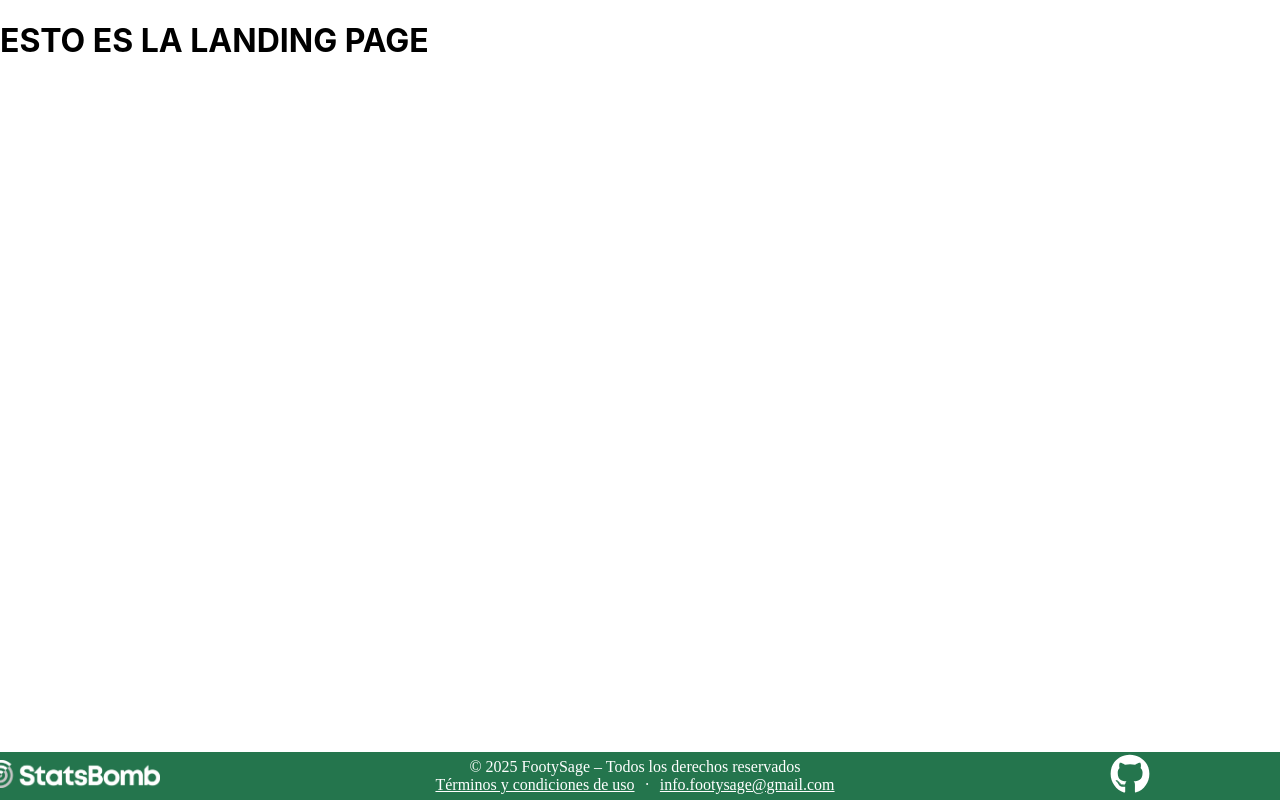
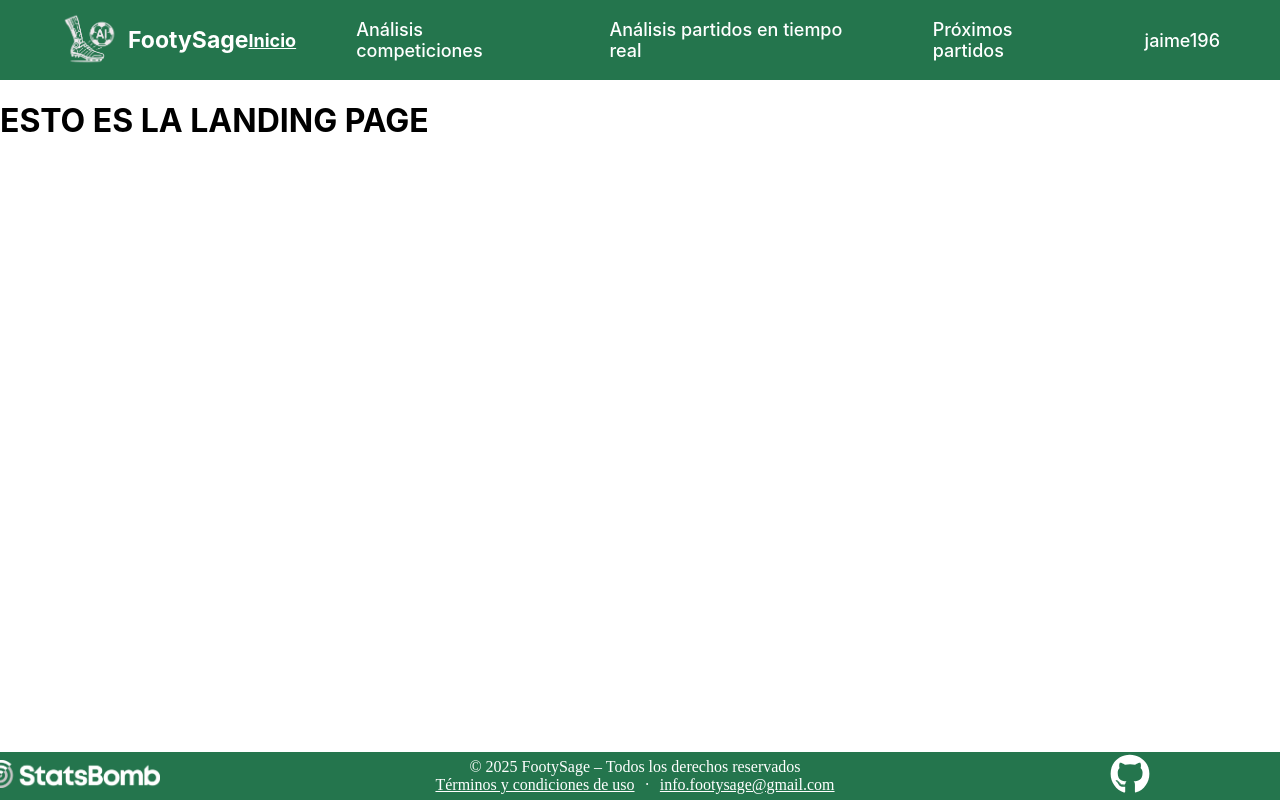
Before and after one commit to Jaime-Linares/FootySage, a React (Create React App) app in the folder frontend/: page / in a window 1280 px wide. Built offline with nearby package versions, Linux system fonts and the light colour scheme.

Commit message:
feat: add navbar component

```diff
--- a/frontend/src/App.jsx
+++ b/frontend/src/App.jsx
@@ -4,12 +4,14 @@ import Footer from './components/Footer';
 import Check from './views/Check/Check';
 import LandingPage from './views/LandingPage/LandingPage';
 import Home from './views/Home/Home';
+import Navbar from './components/Navbar';
 
 
 const App = () => {
   return (
     <Router>
       <div style={{ minHeight: '100vh', display: 'flex', flexDirection: 'column' }}>
+        <Navbar isLoggedIn={true} username="jaime196" />
         <div style={{ flex: 1 }}>
           <Routes>
             <Route path="/" element={<LandingPage />} />
--- /dev/null
+++ b/frontend/src/components/Navbar.jsx
@@ -0,0 +1,81 @@
+import React from 'react';
+import { Link } from 'react-router-dom';
+import PropTypes from 'prop-types';
+import Logo from './Logo';
+
+
+const Navbar = ({ isLoggedIn = false, username = '' }) => {
+  const navStyle = {
+    backgroundColor: 'var(--color-green)',
+    color: '#fff',
+    fontFamily: 'var(--font-family-base)',
+    fontSize: '15px',
+    padding: '10px 30px',
+    display: 'flex',
+    alignItems: 'center',
+    justifyContent: 'space-between',
+  };
+
+  const leftStyle = {
+    display: 'flex',
+    alignItems: 'center',
+    gap: '8px',
+    textDecoration: 'none',
+    color: 'inherit',
+    marginLeft: '30px',
+  };
+
+  const rightStyle = {
+    display: 'flex',
+    gap: '60px',
+    alignItems: 'center',
+    marginRight: '30px',
+  };
+
+  const linkStyle = {
+    color: '#fff',
+    textDecoration: 'none',
+    fontWeight: 500,
+    fontSize: '18px',
+  };
+
+  const activeLinkStyle = {
+    ...linkStyle,
+    textDecoration: 'underline',
+    fontWeight: 'bold',
+  };
+
+  return (
+    <div style={navStyle}>
+      <Link to="/" style={leftStyle}>
+        <Logo variant="footysage_white" width="60px" height="60px" />
+        <span style={{ fontWeight: 'bold', fontSize: '23px' }}>FootySage</span>
+      </Link>
+
+      <div style={rightStyle}>
+        {isLoggedIn ? (
+          <>
+            <Link to="/home" style={activeLinkStyle}>Inicio</Link>
+            <Link to="/check" style={linkStyle}>Análisis competiciones</Link>
+            <Link to="/check" style={linkStyle}>Análisis partidos en tiempo real</Link>
+            <Link to="/check" style={linkStyle}>Próximos partidos</Link>
+            <Link to="/check" style={linkStyle}>{username}</Link>
+          </>
+        ) : (
+          <>
+            <Link to="/check" style={linkStyle}>Próximos partidos</Link>
+            <Link to="/check" style={linkStyle}>Inicia sesión</Link>
+            <Link to="/check" style={linkStyle}>Regístrate</Link>
+          </>
+        )}
+      </div>
+    </div>
+  );
+};
+
+Navbar.propTypes = {
+  isLoggedIn: PropTypes.bool,
+  username: PropTypes.string,
+};
+
+export default Navbar;
```
